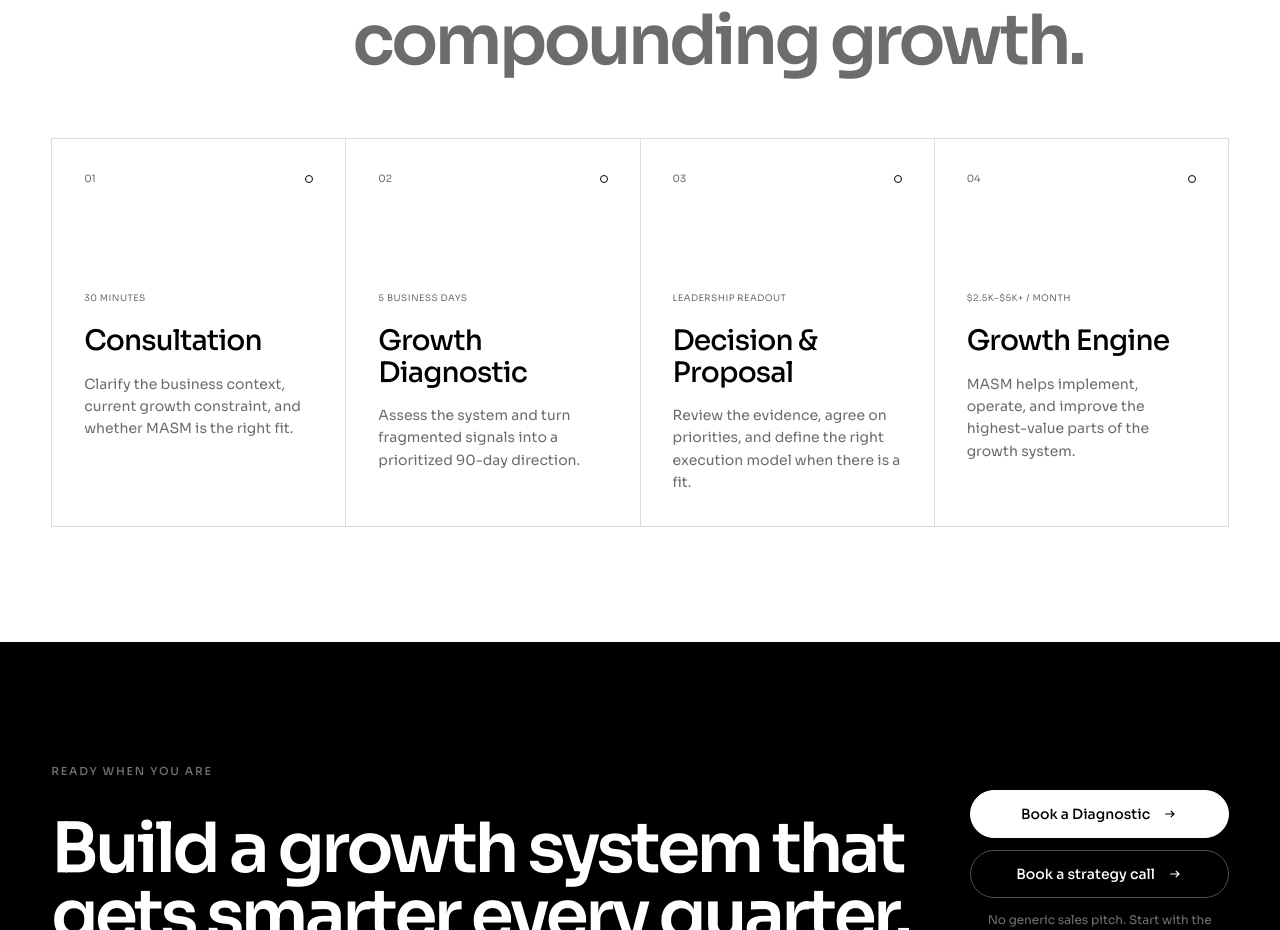
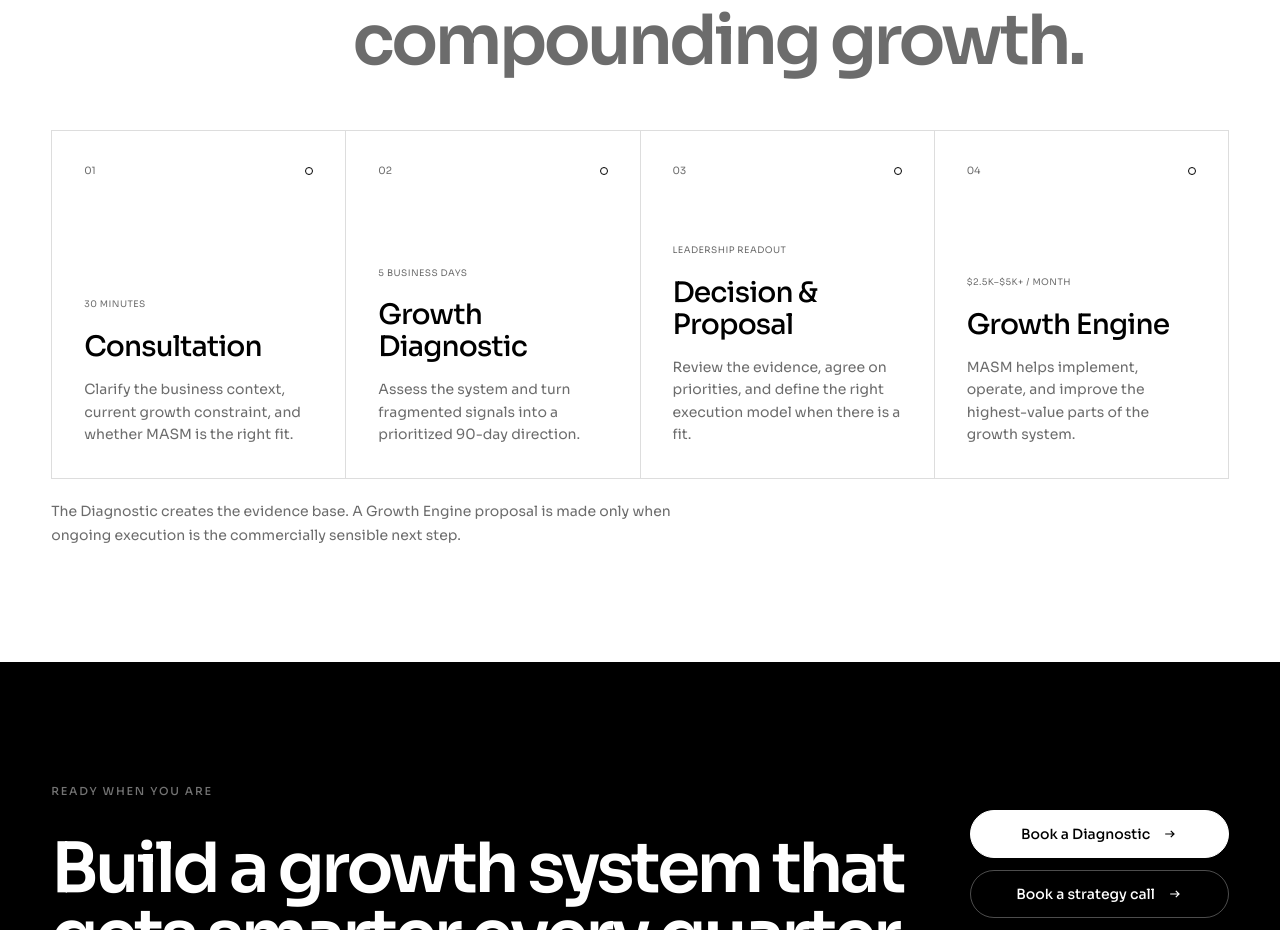
Before and after one commit to sianmatti/masm-website, a Next.js app: page / in a window 1280 px wide. Shown: the part 6468-7398 px from the top of the page. Built offline with nearby package versions, Linux system fonts and the light colour scheme; no server answers.

Commit message:
Improve MASM UI UX impact

```diff
--- a/components/process.tsx
+++ b/components/process.tsx
@@ -36,17 +36,17 @@ export function Process() {
           label="Process"
           title={<>A clear path from first conversation to <span className="text-muted">compounding growth.</span></>}
         />
-        <div className="mt-16 grid border-l border-t border-line sm:grid-cols-2 lg:grid-cols-4">
+        <div className="mt-12 grid border-l border-t border-line sm:mt-14 sm:grid-cols-2 lg:grid-cols-4">
           {steps.map((step) => (
             <article
               key={step.number}
-              className="group min-h-[350px] border-b border-r border-line p-6 transition-colors hover:bg-paper sm:p-8"
+              className="group flex min-h-[290px] flex-col justify-between border-b border-r border-line p-6 transition-colors hover:bg-paper sm:p-8"
             >
               <div className="flex items-center justify-between">
                 <span className="font-mono text-[10px] text-muted">{step.number}</span>
                 <span className="h-2 w-2 rounded-full border border-ink transition-colors group-hover:bg-ink" />
               </div>
-              <div className="mt-24">
+              <div className="mt-14">
                 <span className="font-mono text-[9px] uppercase tracking-wider text-muted">{step.duration}</span>
                 <h3 className="heading-card mt-4">{step.title}</h3>
                 <p className="body-small mt-4">{step.copy}</p>
@@ -54,6 +54,10 @@ export function Process() {
             </article>
           ))}
         </div>
+        <p className="mt-5 max-w-2xl text-sm leading-6 text-muted">
+          The Diagnostic creates the evidence base. A Growth Engine proposal is
+          made only when ongoing execution is the commercially sensible next step.
+        </p>
       </div>
     </section>
   );
```
